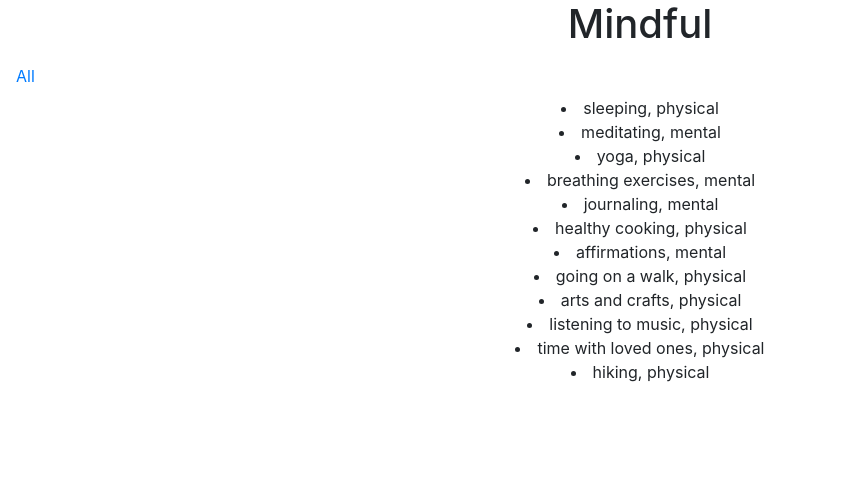
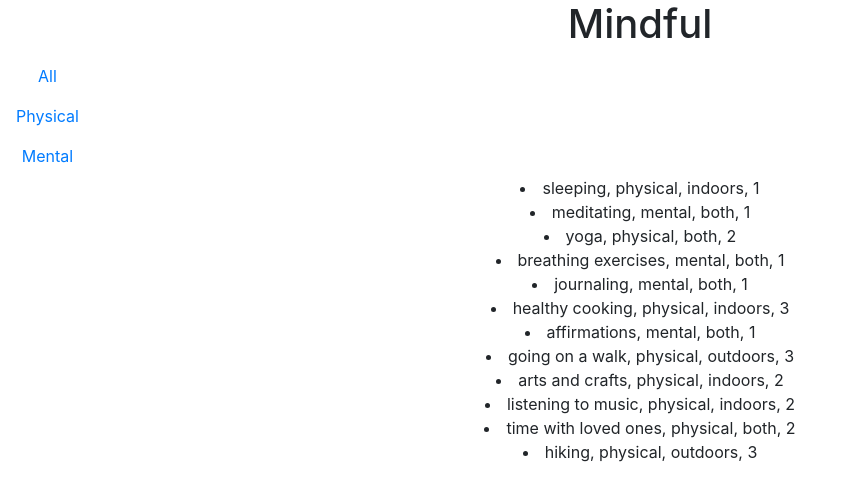
Before and after one commit to lauren-choi/favshows, a React (Create React App) app: page / in a window 1280 px wide. Shown: the top 500 px of the page, without its empty margins (0-842 px from the left). Built offline with nearby package versions, Linux system fonts and the light colour scheme.

Commit message:
fixed filtering by activity type

```diff
--- a/src/DisplayList.js
+++ b/src/DisplayList.js
@@ -9,7 +9,7 @@ export default class DisplayList extends React.Component {
   render() {
     return (
       <div>
-        {this.props.list.map(item => <li>{item.name}, {item.type}</li>)}
+        {this.props.list.map(item => <li>{item.name}, {item.type}, {item.location}, {item.intensity}</li>)}
       </div>
     );
   }
--- a/src/FilteredList.js
+++ b/src/FilteredList.js
@@ -36,6 +36,8 @@ export default class FilteredList extends React.Component {
         <Nav>
           <Nav.Item>
             <Nav.Link eventKey="All" onSelect={this.onSelectFilterType}>All</Nav.Link>
+            <Nav.Link eventKey="physical" onSelect={this.onSelectFilterType}>Physical</Nav.Link>
+            <Nav.Link eventKey="mental" onSelect={this.onSelectFilterType}>Mental</Nav.Link>
           </Nav.Item>
         </Nav>
         <DisplayList list={this.props.list.filter(this.matchesFilterType)}/>
```
